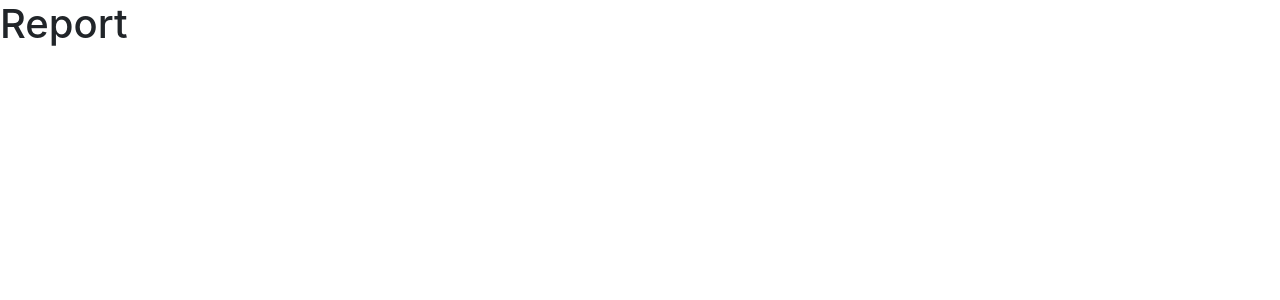
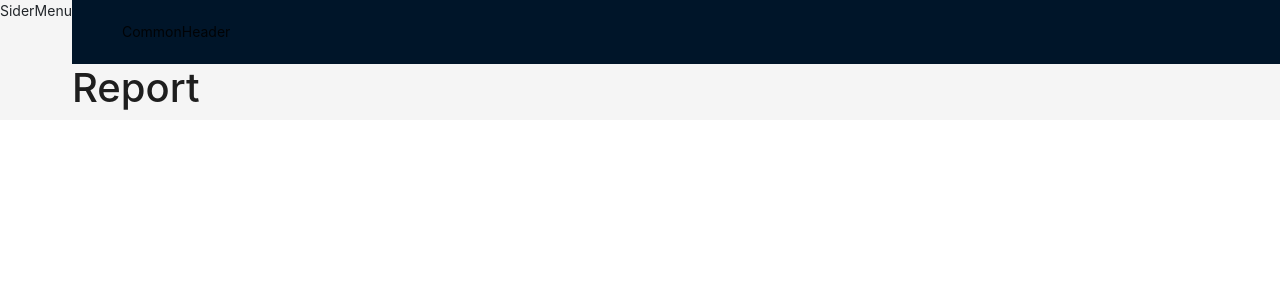
Before and after one commit to saijamii/employee-management, a React (Create React App) app: page /app/report in a window 1280 px wide. Shown: the top 300 px of the page. Built offline with nearby package versions, Linux system fonts and the light colour scheme.

Commit message:
CommonHeader Init

```diff
--- a/src/Application.js
+++ b/src/Application.js
@@ -1,4 +1,5 @@
-import React from "react";
+import React, { useState } from "react";
+import { Layout } from "antd";
 import { Routes, Route } from "react-router-dom";
 import Dashboard from "./Pages/Dashboard/Dashboard";
 import Department from "./Pages/Department/Department";
@@ -7,9 +8,39 @@ import Employee from "./Pages/Employee/Employee";
 import Salary from "./Pages/Employee/Salary";
 import Request from "./Pages/Employee/Request";
 import Report from "./Pages/Report/Report";
+import SiderMenu from "./SiderMenu";
+import CommonHeader from "./CommonHeader";
+const { Content, Header } = Layout;
 
 function Application() {
+  const [menuVisable, setMenuVisable] = useState(false);
+
+  const siderClosed = () => {
+    setMenuVisable(false);
+  };
+  const siderOpened = () => {
+    setMenuVisable(true);
+  };
+
   return (
+    <Layout hasSider className="fullsitelayout">
+      <SiderMenu
+        className="show-on-desktop"
+        siderOpened={siderOpened}
+        siderClosed={siderClosed}
+        menuVisable={menuVisable}
+      />
+      <Layout className="sitecontentlayout">
+        <Header className="app-hed topheight">
+          <CommonHeader
+            siderOpened={siderOpened}
+            siderClosed={siderClosed}
+            menuVisable={menuVisable}
+          />
+        </Header>
+        <Content className="mainlayout">
+          <div className="app-div">
+            <Layout>
               <Routes>
                 <Route path="/app/dashboard" element={<Dashboard />} />
                 <Route path="/app/department" element={<Department />} />
@@ -19,6 +50,11 @@ function Application() {
                 <Route path="/app/request" element={<Request />} />
                 <Route path="/app/report" element={<Report />} />
               </Routes>
+            </Layout>
+          </div>
+        </Content>
+      </Layout>
+    </Layout>
   );
 }
 
--- /dev/null
+++ b/src/CommonHeader.js
@@ -0,0 +1,7 @@
+import React from "react";
+
+function CommonHeader() {
+  return <div>CommonHeader</div>;
+}
+
+export default CommonHeader;
--- /dev/null
+++ b/src/SiderMenu.js
@@ -0,0 +1,7 @@
+import React from "react";
+
+function SiderMenu() {
+  return <div>SiderMenu</div>;
+}
+
+export default SiderMenu;
```
Lines whose indentation alone changed are shown as unchanged.
